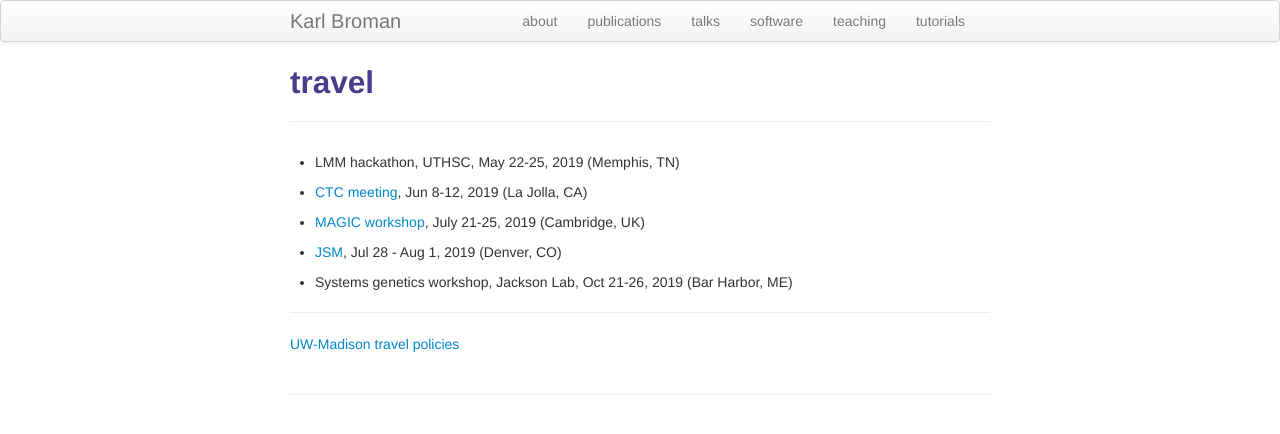
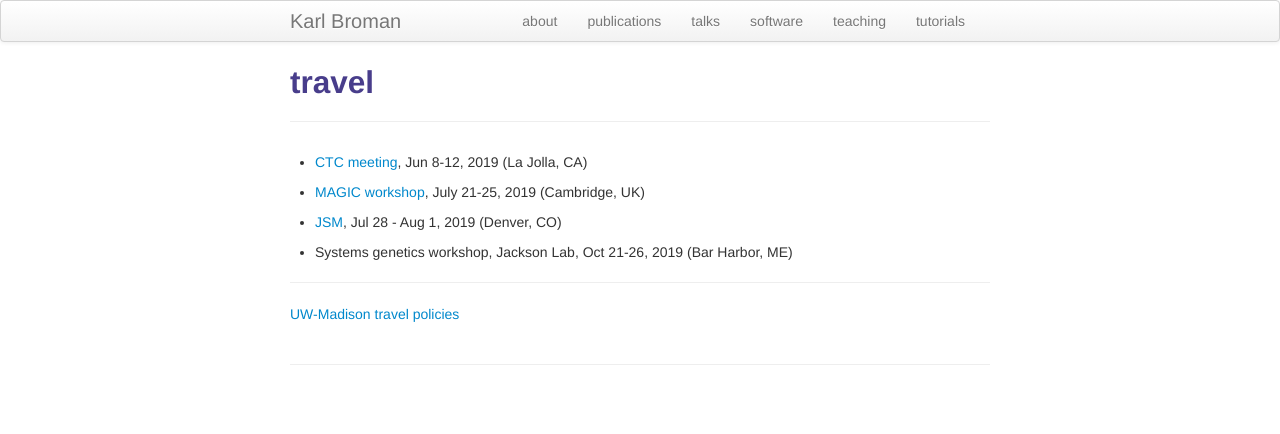
Before and after one commit to kbroman/kbroman.github.io, a Jekyll site: the page built from pages/travel.md, in a window 1280 px wide. Shown: the top 434 px of the page. Built offline with Jekyll 4.4.1, drawn with Linux system fonts in a browser that asks for light colours.

Commit message:
pages/travel: Remove memphis trip

```diff
--- a/pages/travel.md
+++ b/pages/travel.md
@@ -337,9 +337,9 @@ title: travel
 - Reproducible Research workshop, Boston University, May 14, 2019
   (Boston, MA)
 
+- LMM hackathon, UTHSC, May 22-25, 2019 (Memphis, TN)
+
 -->
-
-- LMM hackathon, UTHSC, May 22-25, 2019 (Memphis, TN)
 
 - [CTC meeting](http://ratgenes.org/ctc2019), Jun 8-12, 2019 (La Jolla, CA)
 
```
